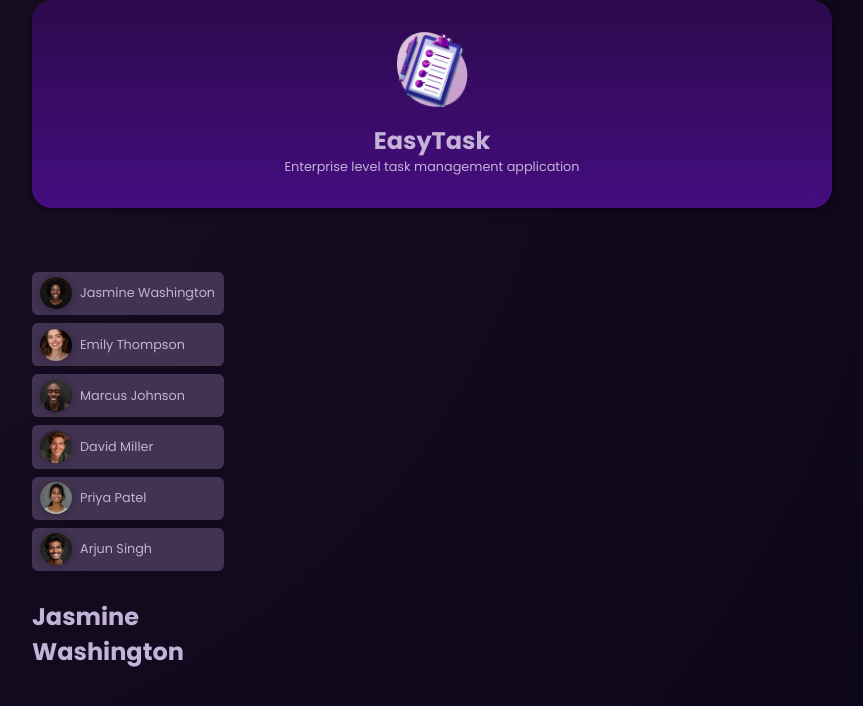
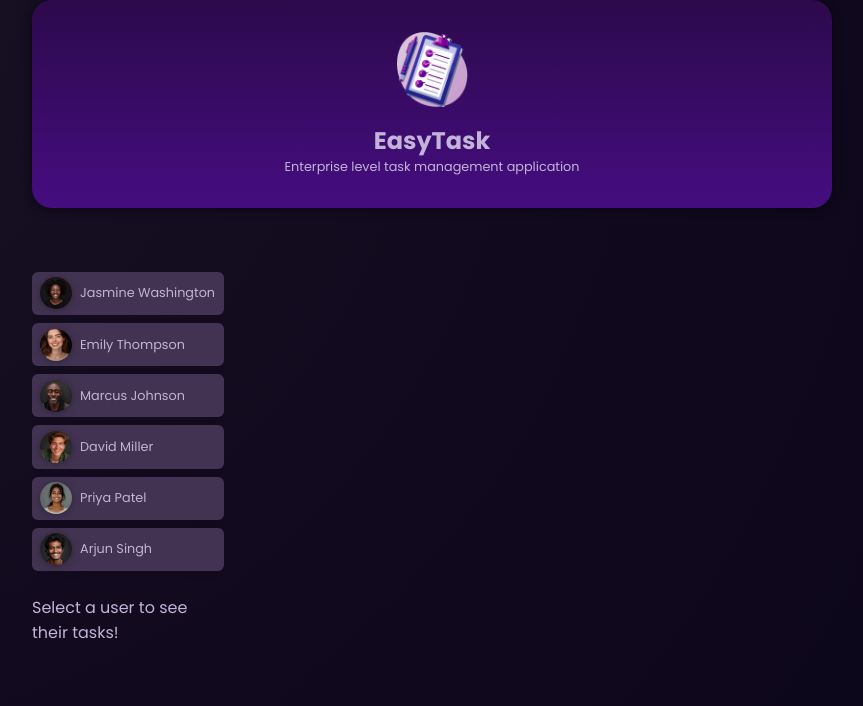
Before and after one commit to Somansh-Bodapati/First-Angular-App, an Angular app: page / in a window 1280 px wide. Shown: the top 706 px of the page, without its empty margins (208-1071 px from the left). Built offline with nearby package versions, Linux system fonts and the light colour scheme.

Commit message:
added ngIf feature to display different message before selecting user

```diff
--- a/src/app/app.component.html
+++ b/src/app/app.component.html
@@ -4,6 +4,9 @@
     <li *ngFor="let user of users">
       <app-user [user]="user" (select)="onSelectUser($event)"/>
     </li>
-    <app-tasks [name]="selectedUser.name"/>
+    <app-tasks *ngIf="selectedUser; else fallback" [name]="selectedUser.name"/>
+    <ng-template #fallback>
+      <p id="fallback">Select a user to see their tasks!</p>
+    </ng-template>
   </ul>
 </main>
--- a/src/app/app.component.ts
+++ b/src/app/app.component.ts
@@ -4,12 +4,12 @@ import { HeaderComponent } from './header/header.component';
 import {UserComponent} from './user/user.component';
 import { DUMMY_USERS } from './user/users';
 import {TasksComponent} from './tasks/tasks.component';
-import {NgFor} from '@angular/common';
+import {NgFor, NgIf} from '@angular/common';
 
 @Component({
   selector: 'app-root',
   standalone: true,
-  imports: [RouterOutlet, HeaderComponent, UserComponent, TasksComponent, NgFor],
+  imports: [RouterOutlet, HeaderComponent, UserComponent, TasksComponent, NgFor, NgIf],
   templateUrl: './app.component.html',
   styleUrl: './app.component.css'
 })
@@ -18,7 +18,7 @@ export class AppComponent {
 
   users = DUMMY_USERS;
 
-  selectedUserId = 'u1';
+  selectedUserId!: string;
 
   get selectedUser(){
     return this.users.find((user) => user.id === this.selectedUserId)!;
```
